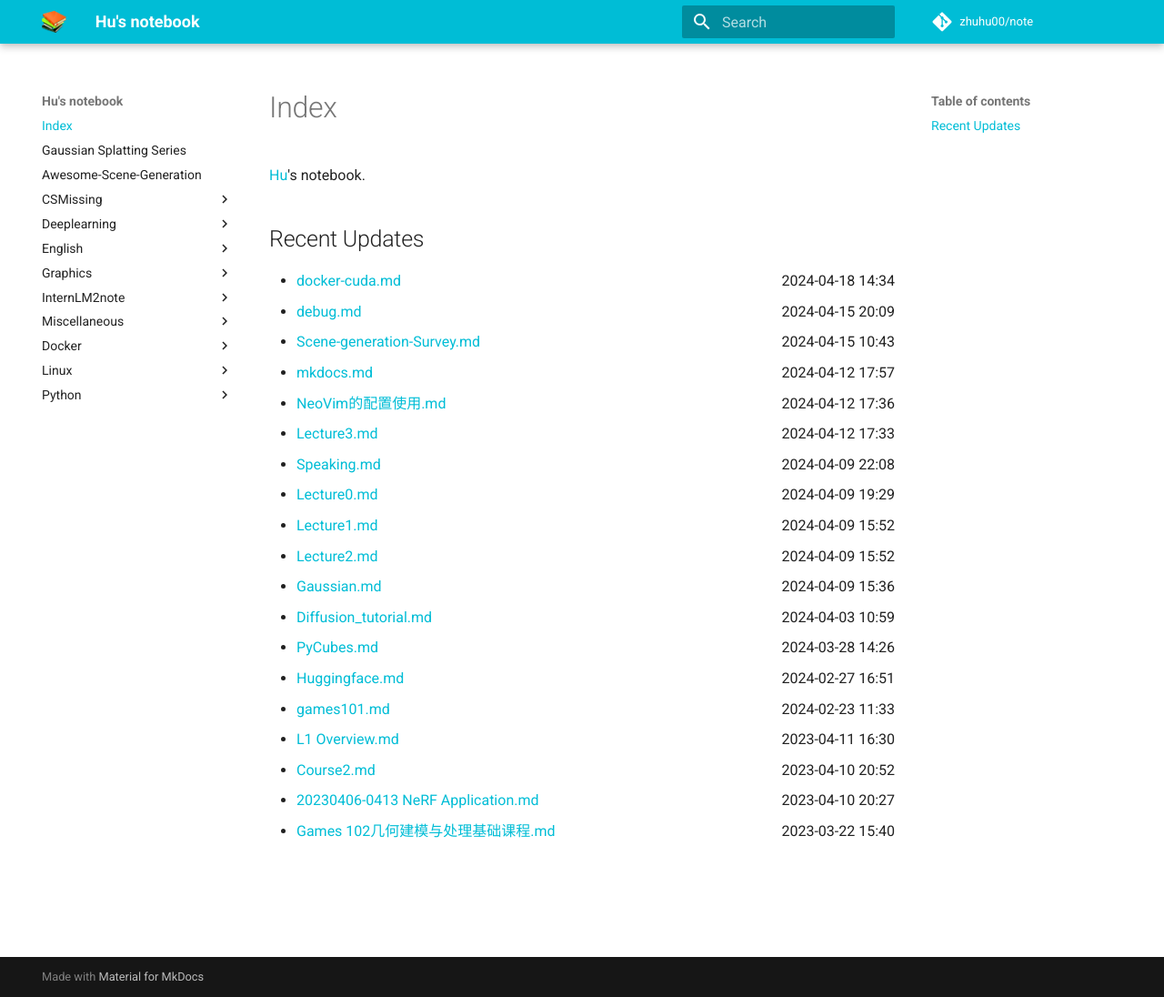
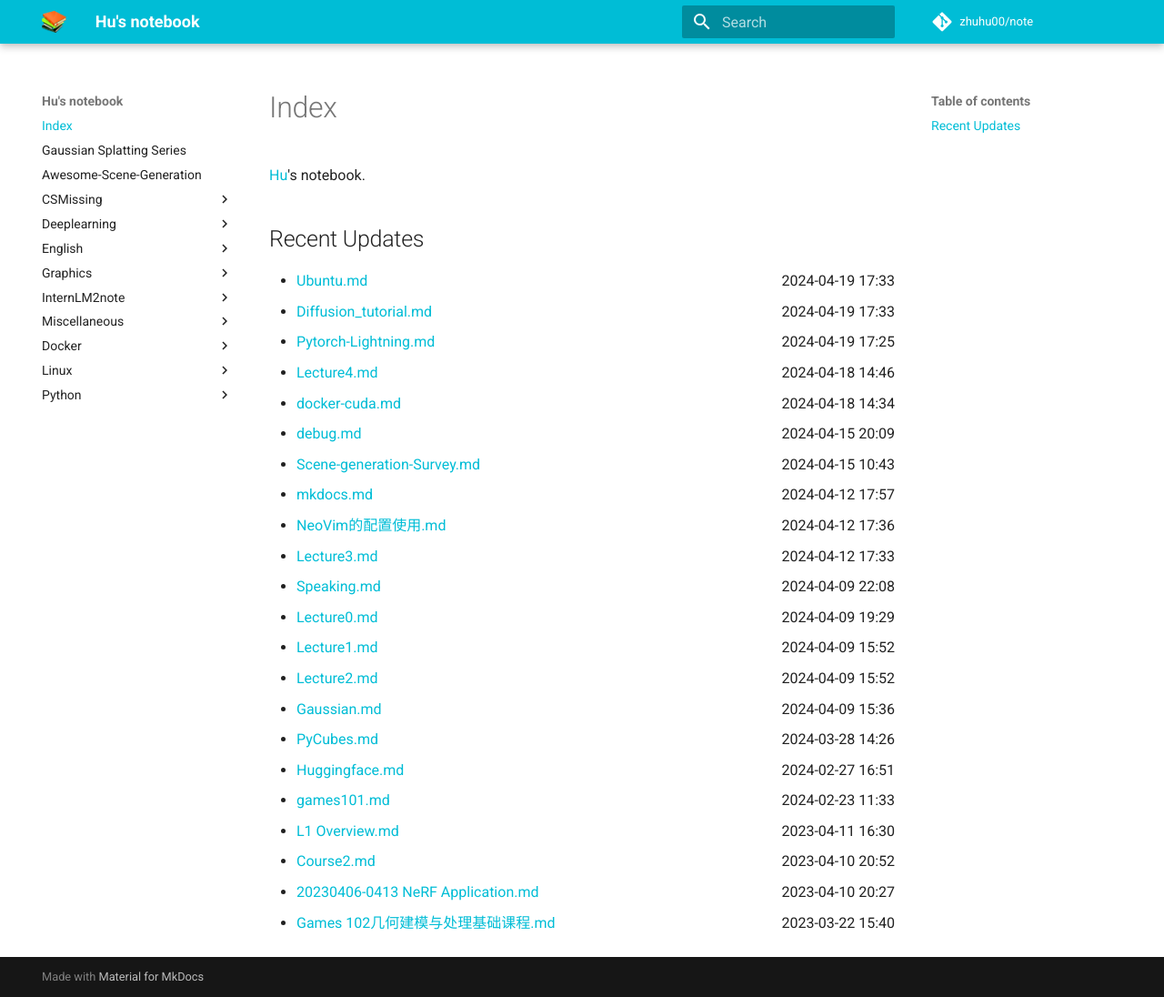
Before and after one commit to zhuhu00/note, an MkDocs documentation site: the page built from docs/index.md, in a window 1280 px wide and 1096 px high. Shown: the whole window at 91% size. Built offline with MkDocs 1.6.1 and Material for MkDocs 9.7.7, drawn with Linux system fonts in a browser that asks for light colours; comment, search, counter and statistics services are not loaded.

Commit message:
update recent

```diff
--- a/docs/index.md
+++ b/docs/index.md
@@ -4,6 +4,10 @@
 [Hu](https://zhuhu00.top/)'s notebook.
 
 ## Recent Updates
+- [Ubuntu.md](linux/Ubuntu/) <span style="float: right;">2024-04-19 17:33</span>
+- [Diffusion_tutorial.md](Deeplearning/Diffusion_tutorial/) <span style="float: right;">2024-04-19 17:33</span>
+- [Pytorch-Lightning.md](Python/Pytorch-Lightning/) <span style="float: right;">2024-04-19 17:25</span>
+- [Lecture4.md](InternLM2note/Lecture4/) <span style="float: right;">2024-04-18 14:46</span>
 - [docker-cuda.md](Docker/docker-cuda/) <span style="float: right;">2024-04-18 14:34</span>
 - [debug.md](CSMissing/debug/) <span style="float: right;">2024-04-15 20:09</span>
 - [Scene-generation-Survey.md](Scene-generation-Survey/) <span style="float: right;">2024-04-15 10:43</span>
@@ -15,7 +19,6 @@
 - [Lecture1.md](InternLM2note/Lecture1/) <span style="float: right;">2024-04-09 15:52</span>
 - [Lecture2.md](InternLM2note/Lecture2/) <span style="float: right;">2024-04-09 15:52</span>
 - [Gaussian.md](Gaussian/) <span style="float: right;">2024-04-09 15:36</span>
-- [Diffusion_tutorial.md](Deeplearning/Diffusion_tutorial/) <span style="float: right;">2024-04-03 10:59</span>
 - [PyCubes.md](Python/PyCubes/) <span style="float: right;">2024-03-28 14:26</span>
 - [Huggingface.md](CSMissing/Huggingface/) <span style="float: right;">2024-02-27 16:51</span>
 - [games101.md](Graphics/games101/) <span style="float: right;">2024-02-23 11:33</span>
```
